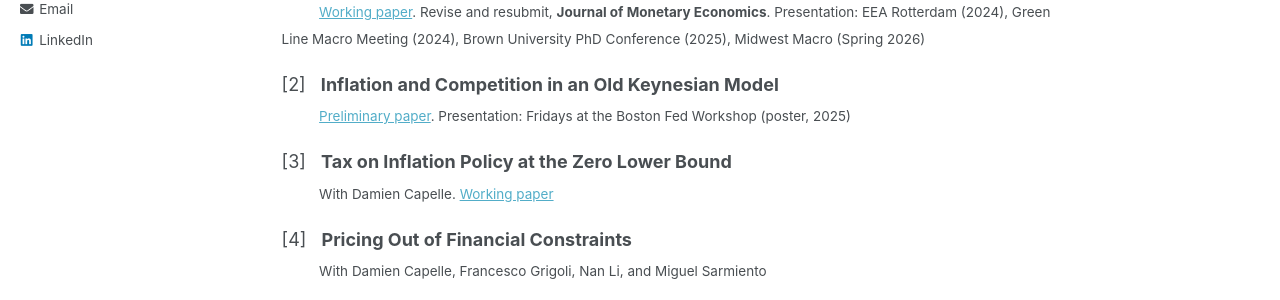
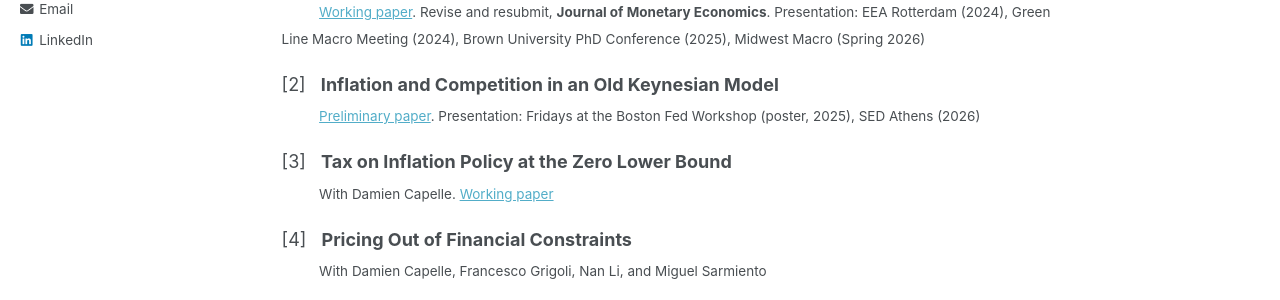
Before and after one commit to yangliu-95/yangliu-95.github.io, a Jekyll site: the page built from _pages/home.md, in a window 1280 px wide and 900 px high. Shown: the part 444-744 px from the top of the window. Built offline with Jekyll 4.4.1, drawn with Linux system fonts in a browser that asks for light colours.

Commit message:
Update home.md

```diff
--- a/_pages/home.md
+++ b/_pages/home.md
@@ -21,7 +21,7 @@ I am a Ph.D. student in Economics at Boston College. I am interested in macroeco
 <sub> &emsp;&emsp;&ensp; [Working paper](https://papers.ssrn.com/sol3/papers.cfm?abstract_id=5259321). Revise and resubmit, **Journal of Monetary Economics**. Presentation: EEA Rotterdam (2024), Green Line Macro Meeting (2024), Brown University PhD Conference (2025), Midwest Macro (Spring 2026) </sub>
 
 [2] &nbsp; **Inflation and Competition in an Old Keynesian Model**  <br>
-<sub> &emsp;&emsp;&ensp; [Preliminary paper](https://papers.ssrn.com/sol3/papers.cfm?abstract_id=6084028). Presentation: Fridays at the Boston Fed Workshop (poster, 2025) </sub>
+<sub> &emsp;&emsp;&ensp; [Preliminary paper](https://papers.ssrn.com/sol3/papers.cfm?abstract_id=6084028). Presentation: Fridays at the Boston Fed Workshop (poster, 2025), SED Athens (2026) </sub>
 
 [3] &nbsp; **Tax on Inflation Policy at the Zero Lower Bound**  <br>
 <sub> &emsp;&emsp;&ensp; With Damien Capelle. [Working paper](https://damiencapelle.com/wp-content/uploads/2026/03/Capelle-and-Liu-TIP_at_the_ZLB-IMF.pdf) </sub>
```
